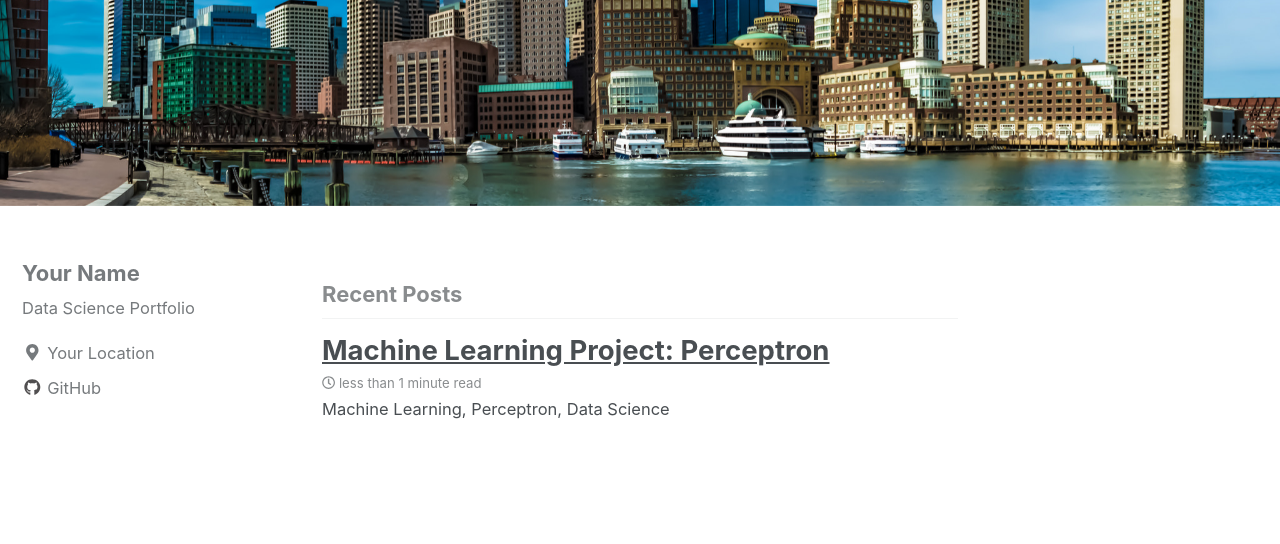
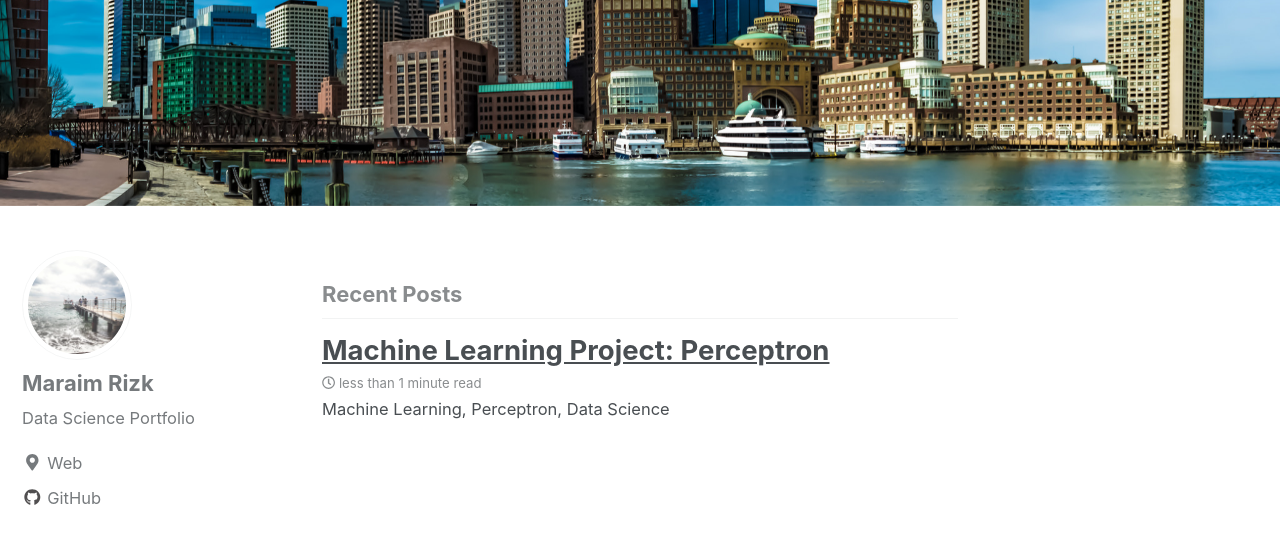
Before and after one commit to MaraimElbadri/maraimelbadri.github.io, a Jekyll site: the page built from index.html, in a window 1280 px wide and 900 px high, scrolled down 402 px. Shown: the top 544 px of the window. Built offline with Jekyll 4.4.1, drawn with Linux system fonts in a browser that asks for light colours; nearby versions of some CDN libraries; the list of posts is cut into pages by our own code.

Commit message:
updating avatar

```diff
--- a/_config.yml
+++ b/_config.yml
@@ -84,10 +84,10 @@
 
 # Site Author
 author:
-  name             : "Your Name"
-  avatar           : # path of avatar image, e.g. "/assets/images/bio-photo.jpg"
+  name             : "Maraim Rizk"
+  avatar           : "/images/avatar.jpg"
   bio              : "Data Science Portfolio"
-  location         : "Your Location"
+  location         : "Web"
   email            :
   uri              :
   home             : # null (default), "absolute or relative url to link to author home"
```
Also changed, not shown: images/avatar.jpg (added).
